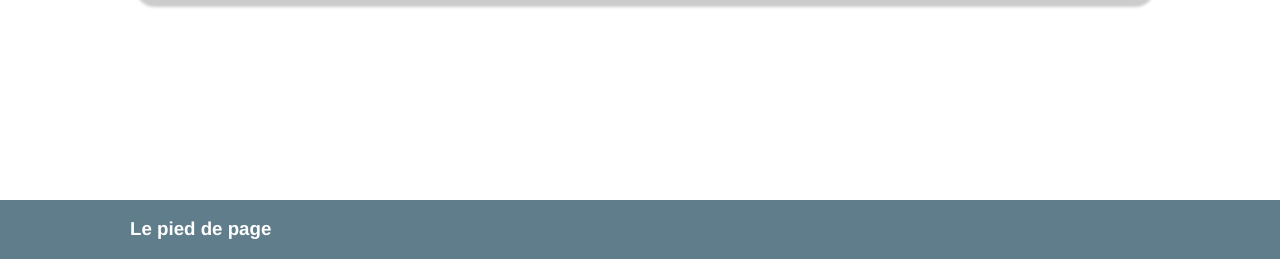
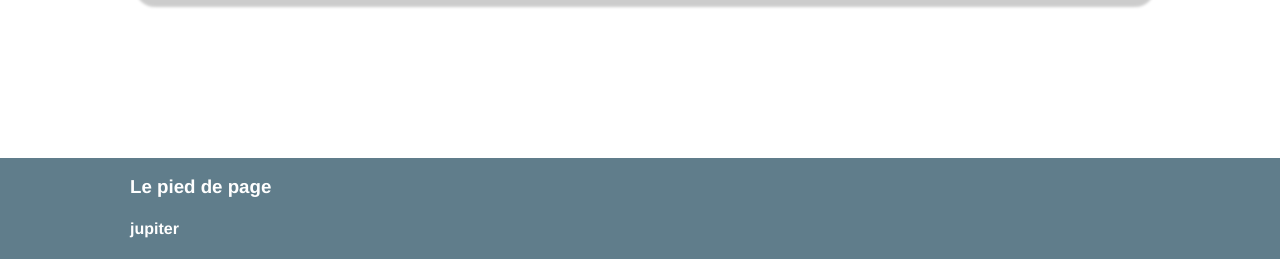
Before and after one commit to TheOfficialKing/exercice04, a plain HTML site: page index.html in a window 1280 px wide. Shown: the part 541-800 px from the top of the page. Drawn offline with Linux system fonts and the light colour scheme.

Commit message:
ajout de H4 JUPITER

```diff
--- a/index.html
+++ b/index.html
@@ -35,6 +35,7 @@
 <footer>
     <div class="wrapper">
         <h3>Le pied de page</h3>
+        <h4>jupiter</h4>
     </div>
 </footer>
 
```
